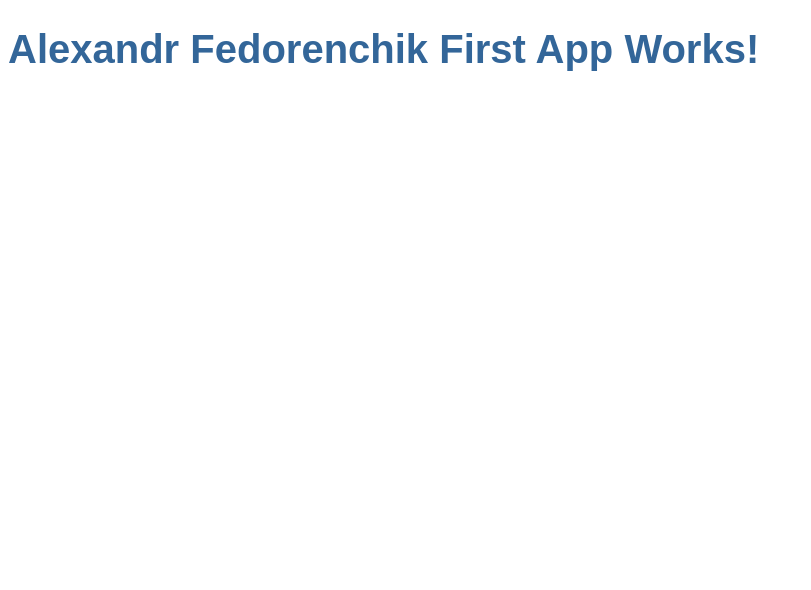
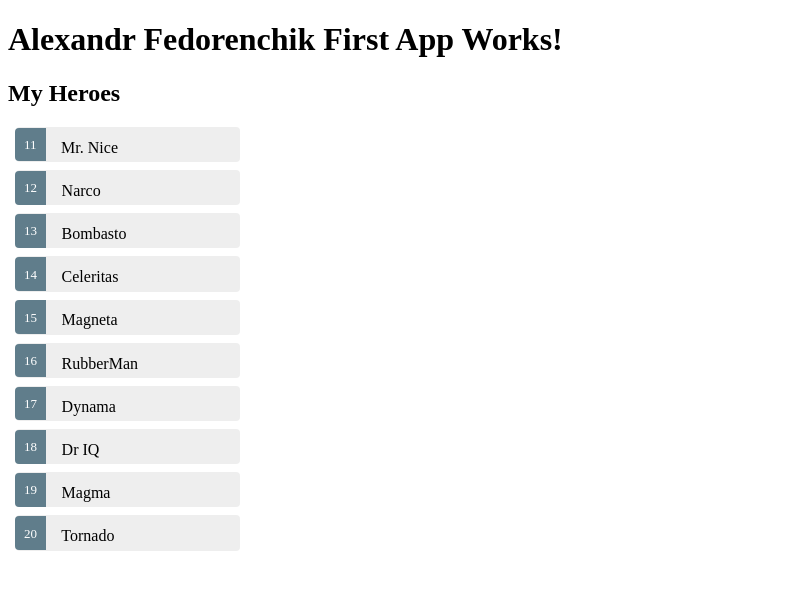
Before and after one commit to host1812/epam-af-angular2-bootcamp, an Angular app: page / in a window 1280 px wide. Shown: the top 590 px of the page, without its empty margins (0-811 px from the left). Built offline with nearby package versions, Linux system fonts and the light colour scheme.

Commit message:
Some 'Tour of Heroes' code added.

```diff
--- a/src/app/app.component.css
+++ b/src/app/app.component.css
@@ -1,5 +1,47 @@
-h1 {
-  color: #369;
-  font-family: Arial, Helvetica, sans-serif;
-  font-size: 250%;
+.selected {
+  background-color: #CFD8DC !important;
+  color: white;
 }
+.heroes {
+  margin: 0 0 2em 0;
+  list-style-type: none;
+  padding: 0;
+  width: 15em;
+}
+.heroes li {
+  cursor: pointer;
+  position: relative;
+  left: 0;
+  background-color: #EEE;
+  margin: .5em;
+  padding: .3em 0;
+  height: 1.6em;
+  border-radius: 4px;
+}
+.heroes li.selected:hover {
+  background-color: #BBD8DC !important;
+  color: white;
+}
+.heroes li:hover {
+  color: #607D8B;
+  background-color: #DDD;
+  left: .1em;
+}
+.heroes .text {
+  position: relative;
+  top: -3px;
+}
+.heroes .badge {
+  display: inline-block;
+  font-size: small;
+  color: white;
+  padding: 0.8em 0.7em 0 0.7em;
+  background-color: #607D8B;
+  line-height: 1em;
+  position: relative;
+  left: -1px;
+  top: -4px;
+  height: 1.8em;
+  margin-right: .8em;
+  border-radius: 4px 0 0 4px;
+}
--- a/src/app/app.component.html
+++ b/src/app/app.component.html
@@ -1,3 +1,17 @@
-<h1>
-  {{title}}
-</h1>
+<h1>{{title}}</h1>
+<div *ngIf="selectedHero">
+  <h2>{{selectedHero.name}} details!</h2>
+  <div><label>id: </label>{{selectedHero.id}}</div>
+  <div>
+    <label>name: </label>
+    <input [(ngModel)]="selectedHero.name" placeholder="name" />
+  </div>
+</div>
+<h2>My Heroes</h2>
+<ul class="heroes">
+  <li *ngFor="let hero of heroes"
+    (click)="onSelect(hero)"
+    [class.selected]="hero === selectedHero">
+    <span class="badge">{{hero.id}}</span> {{hero.name}}
+  </li>
+</ul>
--- a/src/app/app.component.ts
+++ b/src/app/app.component.ts
@@ -7,4 +7,28 @@
 })
 export class AppComponent {
   title = 'Alexandr Fedorenchik First App Works!';
+  selectedHero: Hero;
+  heroes = HEROES;
+
+  onSelect(hero: Hero): void {
+    this.selectedHero = hero;
+  }
 }
+
+export class Hero {
+  id: number;
+  name: string;
+}
+
+const HEROES: Hero[] = [
+  { id: 11, name: 'Mr. Nice' },
+  { id: 12, name: 'Narco' },
+  { id: 13, name: 'Bombasto' },
+  { id: 14, name: 'Celeritas' },
+  { id: 15, name: 'Magneta' },
+  { id: 16, name: 'RubberMan' },
+  { id: 17, name: 'Dynama' },
+  { id: 18, name: 'Dr IQ' },
+  { id: 19, name: 'Magma' },
+  { id: 20, name: 'Tornado' }
+];
```
